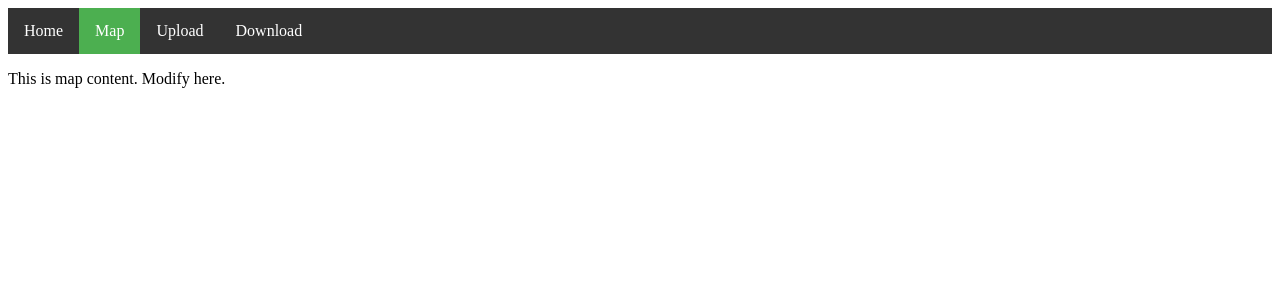
After one commit to nachogoca/Rainfall, a Django app: page /map/ in a window 1280 px wide. The commit adds this page. Shown: the top 300 px of the page. Run offline with Django 3.2, Linux system fonts and the light colour scheme.

Commit message:
Template map

```diff
--- a/mysite/mysite/urls.py
+++ b/mysite/mysite/urls.py
@@ -15,12 +15,13 @@ Including another URLconf
 """
 from django.conf.urls import include, url
 from django.contrib import admin
-from mysite.views import hello, current_datetime, hours_ahead, home
+from mysite.views import hello, current_datetime, hours_ahead, home, view_map
 
 urlpatterns = [
     url(r'^admin/', include(admin.site.urls)),
     url(r'^hello/$', hello),
     url(r'^home/$', home),
+    url(r'^map/$', view_map),
     url(r'^time/$', current_datetime),
     url(r'^time/plus/(\d{1,2})/$', hours_ahead),
 ]
--- a/mysite/mysite/views.py
+++ b/mysite/mysite/views.py
@@ -21,3 +21,6 @@ def hours_ahead(request, offset):
 
 def home(request):
     return render(request, 'home.html')
+
+def view_map(request):
+    return render(request, 'map.html')
--- /dev/null
+++ b/mysite/templates/map.html
@@ -0,0 +1,10 @@
+{% extends "navbar.html" %}
+
+{% block title %}Map{% endblock %}
+{% block activemap %}class="active"{% endblock %}
+
+{% block content %}
+<p>
+    This is map content. Modify here.
+</p>
+{% endblock %}
--- a/mysite/templates/navbar.html
+++ b/mysite/templates/navbar.html
@@ -33,12 +33,11 @@ li a:hover:not(.active) {
     <title>{% block title %}{% endblock %}</title>
 </head>
 <body>
-
 <ul>
-    <li><a {% block activehome %}{% endblock %}  href="#map">Home</a></li>
-    <li><a {% block activemap %}{% endblock %}      href="#map">Map</a></li>
-    <li><a {% block activecontact %}{% endblock %}  href="#contact">Upload</a></li>
-    <li><a {% block activeabout %}{% endblock %}    href="#about">Download</a></li>
+    <li><a {% block activehome %}{% endblock %}     href="home">Home</a></li>
+    <li><a {% block activemap %}{% endblock %}      href="map">Map</a></li>
+    <li><a {% block activecontact %}{% endblock %}  href="upload">Upload</a></li>
+    <li><a {% block activeabout %}{% endblock %}    href="download">Download</a></li>
 </ul>
 
 {% block content %}{% endblock %}
```
Also changed, not shown: 2 other files.
